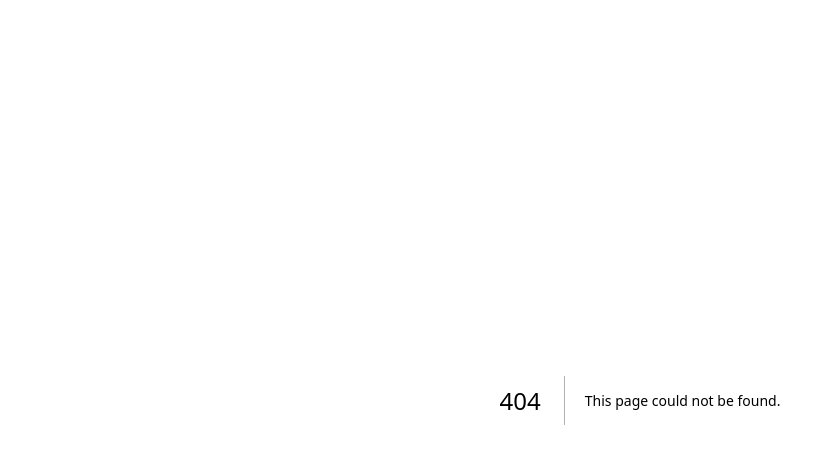
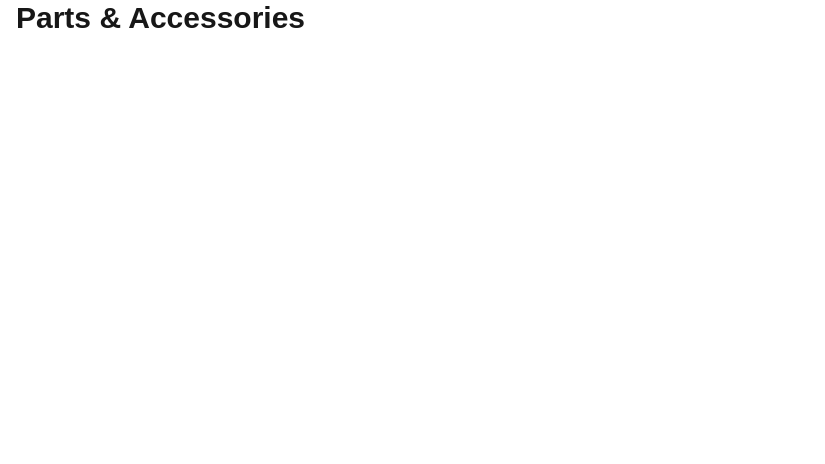
Before and after one commit to THalsell/outboard-dealership, a Next.js app: page /parts in a window 1280 px wide. Before the commit this address had no page. Shown: the top 464 px of the page, without its empty margins (0-825 px from the left). Built offline with nearby package versions, Linux system fonts and the light colour scheme.

Commit message:
Added new features

```diff
--- /dev/null
+++ b/src/app/parts/page.tsx
@@ -0,0 +1,16 @@
+// Parts and accessories main page
+import { Metadata } from 'next';
+
+export const metadata: Metadata = {
+  title: 'Outboard Motor Parts & Accessories',
+  description: 'Find genuine parts and accessories for your outboard motor.',
+};
+
+export default function PartsPage() {
+  return (
+    <div className="container mx-auto px-4">
+      <h1 className="text-3xl font-bold mb-6">Parts & Accessories</h1>
+      {/* Parts catalog will be implemented here */}
+    </div>
+  );
+}
```
